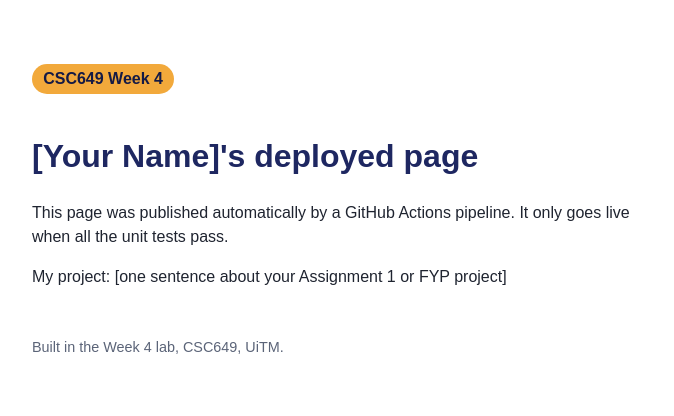
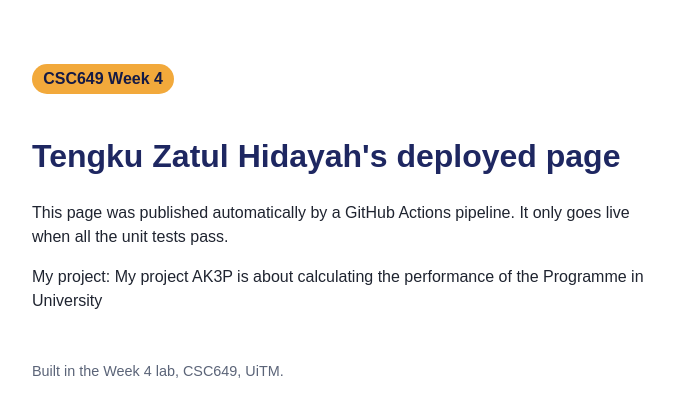
Before and after one commit to tengkuzatul/csc649-week4-labA, a plain HTML site: page site/index.html in a window 1280 px wide. Shown: the whole page, without its empty margins (288-962 px from the left). Drawn offline with Linux system fonts and the light colour scheme.

Commit message:
Deploy site with GitHub Pages

```diff
--- a/site/index.html
+++ b/site/index.html
@@ -13,10 +13,10 @@
 </head>
 <body>
   <p class="badge">CSC649 Week 4</p>
-  <h1>[Your Name]'s deployed page</h1>
+  <h1>Tengku Zatul Hidayah's deployed page</h1>
   <p>This page was published automatically by a GitHub Actions pipeline.
      It only goes live when all the unit tests pass.</p>
-  <p>My project: [one sentence about your Assignment 1 or FYP project]</p>
+  <p>My project: My project AK3P is about calculating the performance of the Programme in University</p>
   <footer>Built in the Week 4 lab, CSC649, UiTM.</footer>
 </body>
 </html>
```
Also changed, not shown: 1 other file.
